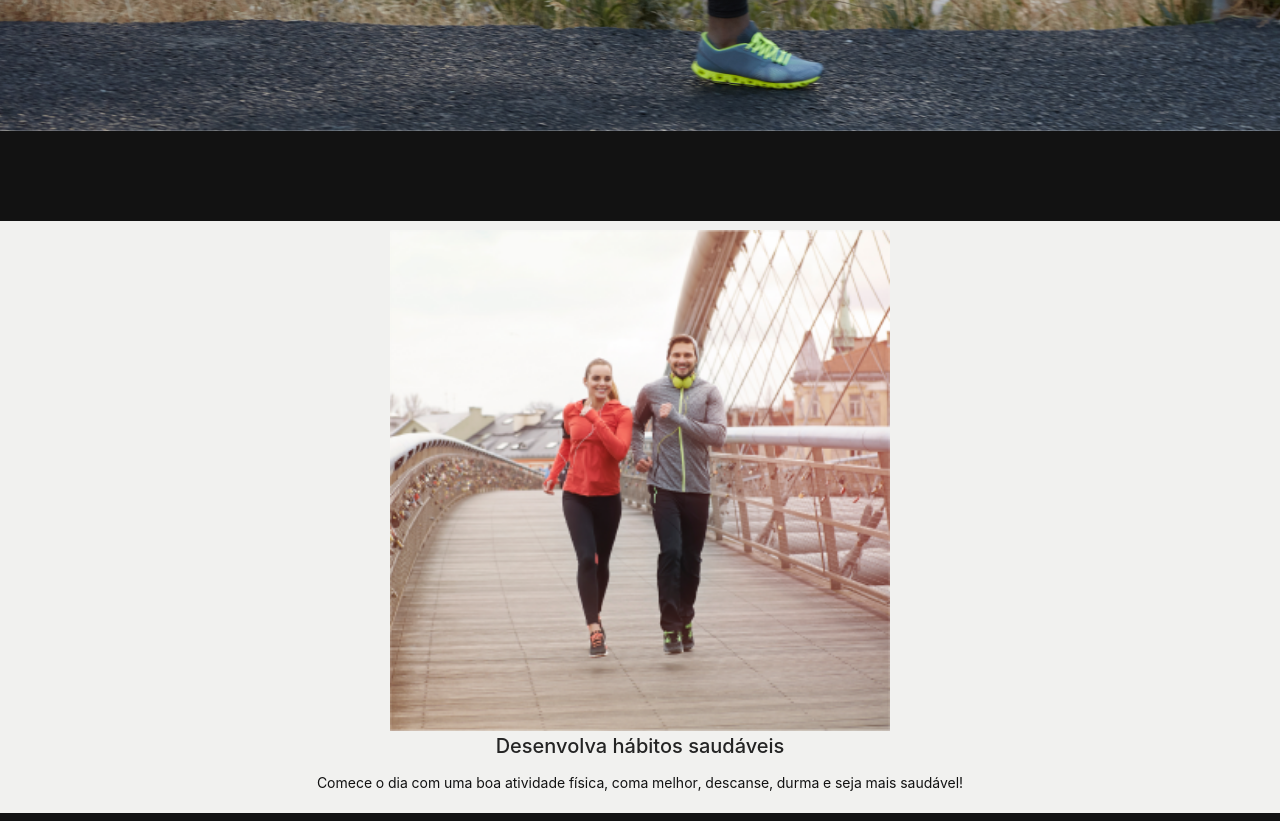
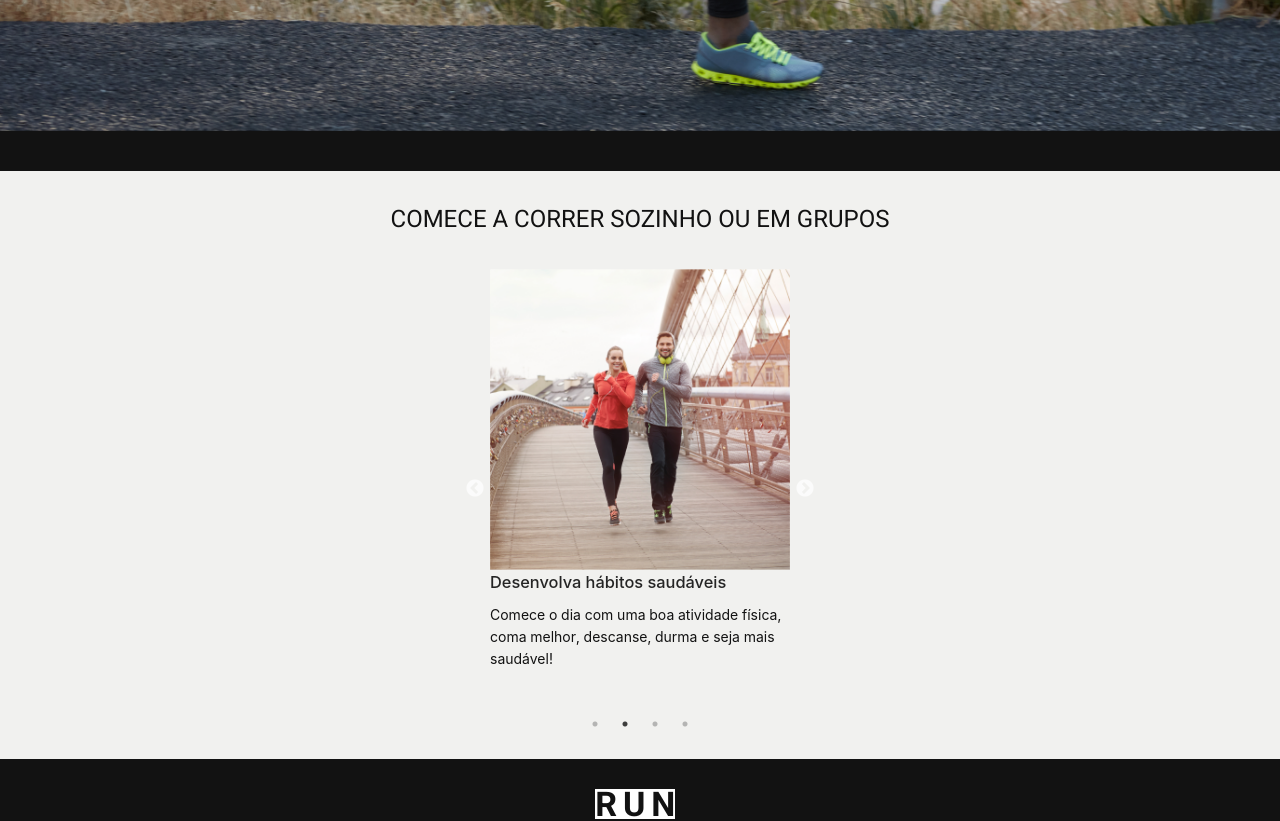
Before and after one commit to brenobcos/projeto-gestao-de-habitos, a React (Create React App) app: page / in a window 1280 px wide. Shown: the part 800-1621 px from the top of the page. Built offline with nearby package versions, Linux system fonts and the light colour scheme.

Commit message:
fix(fixed/carousel): criei um componente com uma nova biblioteca pra mostrar o carousel da home

```diff
--- a/package.json
+++ b/package.json
@@ -20,6 +20,7 @@
     "react-hot-toast": "^2.1.1",
     "react-router-dom": "5",
     "react-scripts": "4.0.3",
+    "react-slick": "^0.28.1",
     "styled-components": "^5.3.3",
     "web-vitals": "^1.0.1",
     "yup": "^0.32.11"
--- a/public/index.html
+++ b/public/index.html
@@ -16,34 +16,23 @@
       content="Web site created using create-react-app"
     />
     <link rel="apple-touch-icon" href="%PUBLIC_URL%/logo192.png" />
-    <!--
-      manifest.json provides metadata used when your web app is installed on a
-      user's mobile device or desktop. See https://developers.google.com/web/fundamentals/web-app-manifest/
-    -->
+
     <link rel="manifest" href="%PUBLIC_URL%/manifest.json" />
-    <!--
-      Notice the use of %PUBLIC_URL% in the tags above.
-      It will be replaced with the URL of the `public` folder during the build.
-      Only files inside the `public` folder can be referenced from the HTML.
-
-      Unlike "/favicon.ico" or "favicon.ico", "%PUBLIC_URL%/favicon.ico" will
-      work correctly both with client-side routing and a non-root public URL.
-      Learn how to configure a non-root public URL by running `npm run build`.
-    -->
+    <link
+      rel="stylesheet"
+      type="text/css"
+      charset="UTF-8"
+      href="https://cdnjs.cloudflare.com/ajax/libs/slick-carousel/1.6.0/slick.min.css"
+    />
+    <link
+      rel="stylesheet"
+      type="text/css"
+      href="https://cdnjs.cloudflare.com/ajax/libs/slick-carousel/1.6.0/slick-theme.min.css"
+    />
     <title>Projeto Gestão de Hábitos</title>
   </head>
   <body>
     <noscript>You need to enable JavaScript to run this app.</noscript>
     <div id="root"></div>
-    <!--
-      This HTML file is a template.
-      If you open it directly in the browser, you will see an empty page.
-
-      You can add webfonts, meta tags, or analytics to this file.
-      The build step will place the bundled scripts into the <body> tag.
-
-      To begin the development, run `npm start` or `yarn start`.
-      To create a production bundle, use `npm run build` or `yarn build`.
-    -->
   </body>
 </html>
--- a/src/components/ContainerGrupos/index.jsx
+++ b/src/components/ContainerGrupos/index.jsx
@@ -9,6 +9,7 @@ import { PlusSquareFilled, TeamOutlined } from "@ant-design/icons";
 import api from "../../services/api";
 import ButtonEdit from "../ButtonEdit";
 import ModalGroups from "../ModalGrupos";
+import { useParams } from "react-router";
 
 const ContainerGroups = () => {
   const token = JSON.parse(localStorage.getItem("@RunLikeaDev:token")) || "";
--- a/src/components/ModalActivity/index.jsx
+++ b/src/components/ModalActivity/index.jsx
@@ -12,7 +12,10 @@ import {
   List,
 } from "antd";
 
-const Activity = () => {
+const Activity = ({ id }) => {
+  // busca o grupo pelo id e descontroi
+  // const {nome, metas, atividades} = group
+
   //TOKEN
   const token = JSON.parse(localStorage.getItem("@RunLikeaDev:token")) || "";
 
--- a/src/components/ModalGoals/index.jsx
+++ b/src/components/ModalGoals/index.jsx
@@ -1,12 +1,10 @@
 import api from "../../services/api";
 import jwt_decode from "jwt-decode";
-import * as yup from "yup";
-import { useForm } from "react-hook-form";
-import { yupResolver } from "@hookform/resolvers/yup";
+
 import { useCallback, useEffect, useState } from "react";
 import { Button, Modal, Form, Input, Divider, List } from "antd";
 
-const Goals = () => {
+const Goals = ({ id }) => {
   // MODAL
   const [isModalVisible, setIsModalVisible] = useState(false);
 
--- /dev/null
+++ b/src/components/Slider/index.jsx
@@ -0,0 +1,59 @@
+import React from "react";
+import Slider from "react-slick";
+
+import glide1 from "../../assets/glider1.png";
+import glide2 from "../../assets/glider2.png";
+import glide3 from "../../assets/glider3.png";
+import glide4 from "../../assets/glider4.png";
+
+export default function SimpleSlider() {
+  var settings = {
+    dots: true,
+    infinite: true,
+    speed: 500,
+    slidesToShow: 1,
+    slidesToScroll: 1,
+
+    autoplay: true,
+    autoplaySpeed: 3000,
+    cssEase: "linear",
+  };
+  return (
+    <div style={{ maxWidth: "300px", margin: "0 auto 50px" }}>
+      <Slider {...settings}>
+        <div className="container">
+          <img src={glide1} alt="glide1" />
+          <h3>Crie atividades a serem cumpridas</h3>
+          <p>
+            Faça seu planejamento para correr ainda mais longe. Por meio de
+            pequenas atividades diária, vá muito mais longe!
+          </p>
+        </div>
+        <div>
+          <img src={glide2} alt="glide2" />
+          <h3>Desenvolva hábitos saudáveis</h3>
+          <p>
+            Comece o dia com uma boa atividade física, coma melhor, descanse,
+            durma e seja mais saudável!
+          </p>
+        </div>
+        <div>
+          <img src={glide3} alt="glide3" />
+          <h3>Participe de grupos de corrida</h3>
+          <p>
+            Para ajudar você a ir ainda mais longe, participe dos nossos grupos
+            de corrida. Encontre pessoas com o seu perfil e participe!
+          </p>
+        </div>
+        <div>
+          <img src={glide4} alt="glide4" />
+          <h3>Defina metas para o seu grupo</h3>
+          <p>
+            Além das atividades diárias, você também pode definir metas com o
+            seu grupo de corrida. Nada como ganhar uma motivação extra, certo?
+          </p>
+        </div>
+      </Slider>
+    </div>
+  );
+}
--- a/src/pages/Home/index.jsx
+++ b/src/pages/Home/index.jsx
@@ -1,17 +1,15 @@
 import Logo from "../../components/Logo";
-import { ButtonContainer, Container, Glide, GlideContainer } from "./styles";
+import { ButtonContainer, Container } from "./styles";
 import { useHistory } from "react-router";
 import homeIMG from "../../assets/fotoHome.png";
-import glide1 from "../../assets/glider1.png";
-import glide2 from "../../assets/glider2.png";
-import glide3 from "../../assets/glider3.png";
-import glide4 from "../../assets/glider4.png";
 
 import Footer from "../../components/footer";
 
 import "antd/dist/antd.css";
-import { Carousel } from "antd";
+
 import ButtonRegister from "../../components/ButtonRegister";
+
+import SimpleSlider from "../../components/Slider";
 
 const contentStyle = {
   height: "90px",
@@ -42,56 +40,23 @@ const Home = () => {
         </ButtonContainer>
       </header>
 
-      <div>
+      <div style={{ background: "var(--black", paddingBottom: 40 }}>
         <img src={homeIMG} alt="Running" />
       </div>
+      <div
+        style={{
+          fontFamily: "Roboto, sans-serif",
+          fontSize: 24,
+          fontWeight: "black",
+          textAlign: "center",
 
-      <Carousel autoplay>
-        <Glide>
-          <h3 style={contentStyle}></h3>
-          <GlideContainer>
-            <img src={glide1} alt="" />
-            <h4>Crie atividades a serem cumpridas</h4>
-            <p>
-              Faça seu planejamento para correr ainda mais longe. Por meio de
-              pequenas atividades diária, vá muito mais longe!
-            </p>
-          </GlideContainer>
-        </Glide>
-        <Glide>
-          <h3 style={contentStyle}></h3>
-          <GlideContainer>
-            <img src={glide2} alt="" />
-            <h4>Desenvolva hábitos saudáveis</h4>
-            <p>
-              Comece o dia com uma boa atividade física, coma melhor, descanse,
-              durma e seja mais saudável!
-            </p>
-          </GlideContainer>
-        </Glide>
-        <Glide>
-          <h3 style={contentStyle}></h3>
-          <GlideContainer>
-            <img src={glide3} alt="" />
-            <h4>Participe de grupos de corrida</h4>
-            <p>
-              Para ajudar você a ir ainda mais longe, participe dos nossos
-              grupos de corrida. Encontre pessoas com o seu perfil e participe!
-            </p>
-          </GlideContainer>
-        </Glide>
-        <Glide>
-          <h3 style={contentStyle}></h3>
-          <GlideContainer>
-            <img src={glide4} alt="" />
-            <h4>Defina metas para o seu grupo</h4>
-            <p>
-              Além das atividades diárias, você também pode definir metas com o
-              seu grupo de corrida. Nada como ganhar uma motivação extra, certo?
-            </p>
-          </GlideContainer>
-        </Glide>
-      </Carousel>
+          margin: "30px 10vw",
+        }}
+      >
+        COMECE A CORRER SOZINHO OU EM GRUPOS
+      </div>
+
+      <SimpleSlider />
       <Footer />
     </Container>
   );
```
Also changed, not shown: src/pages/Home/styles.js (+5 -5 lines), 1 other file (tests, documents, lock files or other folders).
